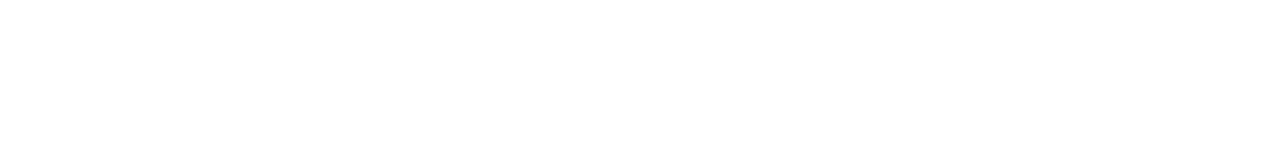
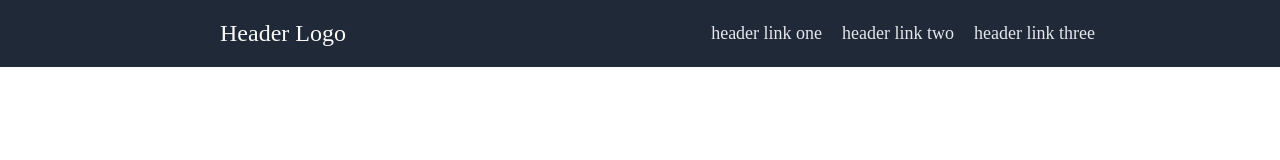
Before and after one commit to LonelyTower2021/landing-page, a plain HTML site: page index.html in a window 1280 px wide. Drawn offline with Linux system fonts and the light colour scheme.

Commit message:
Add Header

```diff
--- /dev/null
+++ b/Styles/styles.css
@@ -0,0 +1,34 @@
+body {
+    margin: 0;
+    padding: 0;
+}
+
+.header {
+    display: flex;
+    background-color: #1F2937;
+    color: white;
+    justify-content: space-between;
+    align-items: center;
+    padding: 20px 185px 20px 220px;
+}
+
+.header_logo {
+    font-size: 24px;;
+    color: #F9FAF8;
+}
+
+.header_links {
+    display: flex;
+    font-size: 18px;
+    color: #E5E7EB;
+}
+
+ul {
+    list-style-type: none;
+    padding: 0;
+    margin: 0;
+}
+
+li {
+    margin-left: 20px;
+}
--- a/index.html
+++ b/index.html
@@ -4,9 +4,17 @@
     <meta charset="UTF-8">
     <meta http-equiv="X-UA-Compatible" content="IE=edge">
     <meta name="viewport" content="width=device-width, initial-scale=1.0">
-    <title>Document</title>
+    <link rel="stylesheet" href="Styles/styles.css">
+    <title>Landing Page</title>
 </head>
 <body>
-
+    <div class="header">
+        <div class="header_logo">Header Logo</div>
+        <ul class="header_links">
+            <li>header link one</li>
+            <li>header link two</li>
+            <li>header link three</li>
+        </ul>
+    </div>
 </body>
 </html>
```
